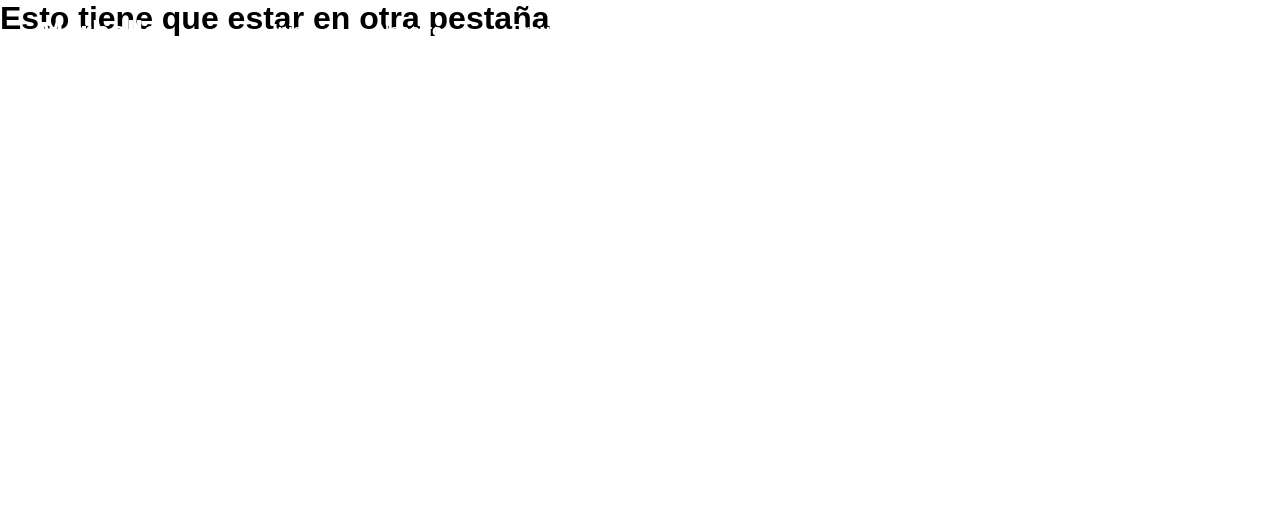
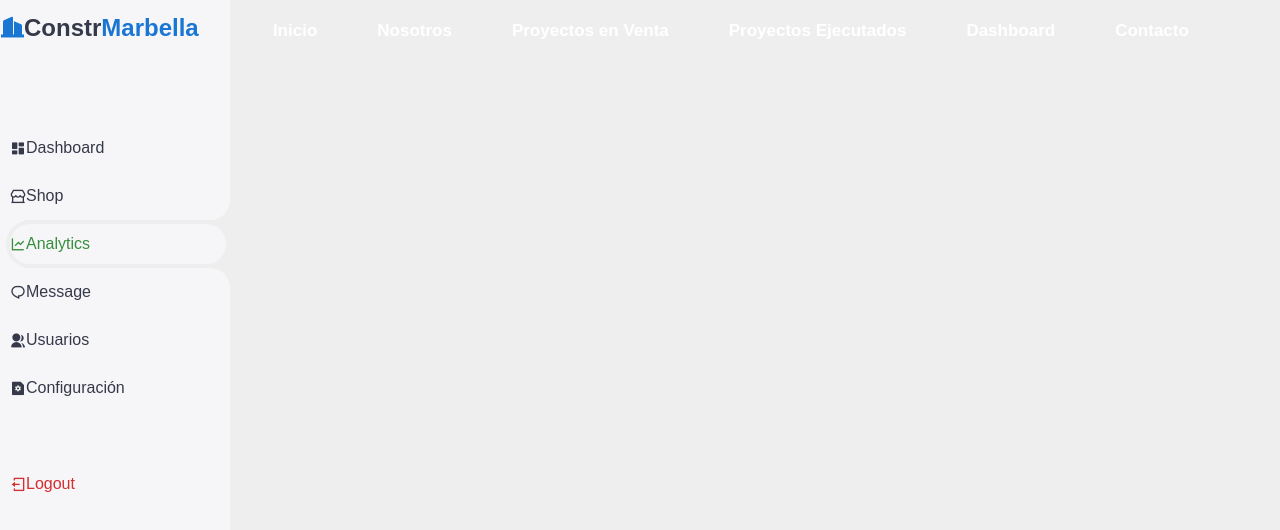
Before and after one commit to MiguelRequenaR/ConstrutoraMarbella, a React (Vite) app: page /dashboard in a window 1280 px wide. Shown: the top 530 px of the page. Built offline with nearby package versions, Linux system fonts and the light colour scheme.

Commit message:
fourth commit

```diff
--- a/src/App.jsx
+++ b/src/App.jsx
@@ -1,7 +1,8 @@
 import { useEffect } from 'react';
-import { BrowserRouter, Routes, Route, Link} from 'react-router-dom'
+import { BrowserRouter, Routes, Route} from 'react-router-dom'
 import Dashboard from './pages/Dashboard';
 import Home from './pages/Home';
+import Header from './components/Header';
 import 'remixicon/fonts/remixicon.css';
 import './styles/style.css';
 
@@ -16,28 +17,12 @@ function App() {
     };
   }, []);
 
-
   return (
     <BrowserRouter>
-
-       <header>
-          <a href="" className="logo">Marbella</a>
-
-          <ul className='navlist'>
-            <li><a href="#">Inicio</a></li>
-            <li><a href="#">Nosotros</a></li>
-            <li><a href="#">Proyectos en Venta</a></li>
-            <li><a href="#">Proyectos Ejecutados</a></li>
-            <Link to="/dashboard"><li>Dashboard</li></Link>
-            <li><a href="#">Contacto</a></li>
-          </ul>
-
-          <div className="bx bx-menu" ><i className="ri-menu-line"></i></div>
-        </header>
-
+        <Header/>
         <Routes>
+          <Route path="/" element={<Home />} />
           <Route path="/dashboard" element={<Dashboard />} />
-          <Route path="/" element={<Home />} />
         </Routes>
 
       </BrowserRouter>
--- /dev/null
+++ b/src/components/Header.jsx
@@ -0,0 +1,24 @@
+import { Link } from 'react-router-dom';
+import 'remixicon/fonts/remixicon.css';
+import '../styles/style.css';
+
+function Header() {
+  return (
+    <header>
+      <a href="" className="logo">Marbella</a>
+
+      <ul className='navlist'>
+        <li><a href="#">Inicio</a></li>
+        <li><a href="#">Nosotros</a></li>
+        <li><a href="#">Proyectos en Venta</a></li>
+        <li><a href="#">Proyectos Ejecutados</a></li>
+        <Link to="/dashboard"><li>Dashboard</li></Link>
+        <li><a href="#">Contacto</a></li>
+      </ul>
+
+      <div className="bx bx-menu" ><i className="ri-menu-line"></i></div>
+    </header>
+  );
+}
+
+export default Header;
--- a/src/main.jsx
+++ b/src/main.jsx
@@ -1,12 +1,9 @@
 import React from 'react';
 import ReactDOM from 'react-dom/client';
-
 import App from './App.jsx';
 
 ReactDOM.createRoot(document.getElementById('root')).render(
   <React.StrictMode>
-
       <App />
-
   </React.StrictMode>
 );
--- a/src/pages/Dashboard.jsx
+++ b/src/pages/Dashboard.jsx
@@ -1,9 +1,31 @@
-
+import 'remixicon/fonts/remixicon.css';
+import '../styles/dashboardstyle.css';
 
 function Dashboard() {
   return (
     <div>
-      <h1>Esto tiene que estar en otra pestaña</h1>
+      <div className='sidebar'>
+          <a href="#" className='logo'>
+              <i className="ri-building-2-fill"></i>
+              <div className='logo-name'><span>Constr</span>Marbella</div>
+          </a>
+          <ul className='side-menu'>
+              <li><a href=""><i className="ri-dashboard-fill"></i>Dashboard</a></li>
+              <li><a href=""><i className="ri-store-2-line"></i>Shop</a></li>
+              <li className='active'><a href=""><i className="ri-line-chart-line"></i>Analytics</a></li>
+              <li><a href=""><i className="ri-chat-1-line"></i>Message</a></li>
+              <li><a href=""><i className="ri-group-fill"></i>Usuarios</a></li>
+              <li><a href=""><i className="ri-file-settings-fill"></i>Configuración</a></li>
+          </ul>
+          <ul className='side-menu'>
+              <li>
+                  <a href="" className='logout'>
+                      <i className="ri-logout-box-line"></i>
+                      Logout
+                  </a>
+              </li>
+          </ul>
+      </div>
     </div>
   );
 }
--- a/src/pages/Home.jsx
+++ b/src/pages/Home.jsx
@@ -1,6 +1,6 @@
 import 'remixicon/fonts/remixicon.css';
 import '../styles/style.css';
-import logo from '../assets/images/logo.png';
+import logo from '../assets/images/logoCM.png';
 
 function Home() {
   return (
--- /dev/null
+++ b/src/styles/dashboardstyle.css
@@ -0,0 +1,148 @@
+:root{
+    --light: #f6f6f9;
+    --primary: #1976D2;
+    --light-primary: #CFE8FF;
+    --grey: #eee;
+    --dark-grey: #AAAAAA;
+    --dark: #363949;
+    --danger: #D32f2f;
+    --light-danger: #fecdd3;
+    --warning: #fbc02d;
+    --light-warning: #fff2c6;
+    --success: #388e3c;
+    --light-success: #bbf7d0;
+}
+
+*{
+    margin: 0;
+    padding: 0;
+    box-sizing: border-box;
+    font-family: 'Poppins', sans-serif;
+}
+
+.bx{
+    font-size: 1.7rem;
+}
+
+a{
+    text-decoration: none;
+}
+li{
+    list-style: none;
+}
+html{
+    overflow-x: hidden;
+}
+body.dark{
+    --light: #181a1e;
+    --grey: #25252c;
+    --dark: #fbfbfb;
+}
+body{
+    background: var(--grey);
+    overflow-x: hidden;
+}
+.sidebar{
+    position: fixed;
+    top: 0;
+    left: 0;
+    background: var(--light);
+    width: 230px;
+    height: 100%;
+    z-index: 2000;
+    overflow-x: hidden;
+    scrollbar-width: none;
+    transition: all 0.3s ease;
+}
+.sidebar::-webkit-scrollbar{
+    display: none;
+}
+.sidebar.close{
+    width: 60px;
+}
+.sidebar .logo{
+    font-size: 24px;
+    font-weight: 700;
+    height: 56px;
+    display: flex;
+    align-items: center;
+    color: var(--primary);
+    z-index: 500;
+    padding-bottom: 20px;
+    box-sizing: content-box;
+}
+.sidebar .logo .logo-name span{
+    color: var(--dark);
+}
+.sidebar .logo .bx{
+    min-width: 60px;
+    display: flex;
+    justify-content: center;
+    font-size: 2.2rem;
+}
+.sidebar .side-menu{
+    width: 100%;
+    margin-top: 48px;
+}
+.sidebar .side-menu li{
+    height: 48px;
+    background: transparent;
+    margin-left: 6px;
+    border-radius: 48px 0 0 48px;
+    padding: 4px;
+}
+.sidebar .side-menu li.active{
+    background: var(--grey);
+    position: relative;
+}
+.sidebar .side-menu li.active::before{
+    content: "";
+    position: absolute;
+    width: 40px;
+    height: 40px;
+    border-radius: 50%;
+    top: -40px;
+    right: 0;
+    box-shadow: 20px 20px 0 var(--grey);
+    z-index: -1;
+}
+.sidebar .side-menu li.active::after{
+    content: "";
+    position: absolute;
+    width: 40px;
+    height: 40px;
+    border-radius: 50%;
+    bottom: -40px;
+    right: 0;
+    box-shadow: 20px -20px 0 var(--grey);
+    z-index: -1;
+}
+.sidebar .side-menu li a{
+    width: 100%;
+    height: 100%;
+    background: var(--light);
+    display: flex;
+    align-items: center;
+    border-radius: 48px;
+    font-size: 16px;
+    color: var(--dark);
+    white-space: nowrap;
+    overflow-x: hidden;
+    transition: all 0.3s ease;
+}
+.sidebar .side-menu li.active a{
+    color: var(--success);
+}
+.sidebar.close .side-menu li a{
+    width: calc(48px - (4px * 2));
+    transition: all 0.3s ease;
+}
+.sidebar .side-menu li a .bx{
+    min-width: calc(60px - ((4px + 6px) *2));
+    display: flex;
+    font-size: 1.6rem;
+    justify-content: center;
+}
+.sidebar .side-menu li a.logout{
+    color: var(--danger);
+}
--- a/src/styles/style.css
+++ b/src/styles/style.css
@@ -53,7 +53,7 @@ header{
     height: 100%;
     width: 100%;
     min-height: 100vh;
-    background: #081b29;
+    background: #b6b7b8;
     position: relative;
     display: grid;
     grid-template-columns: repeat(2, 1fr);
```
Also changed, not shown: src/assets/images/logoCM.png (added).
